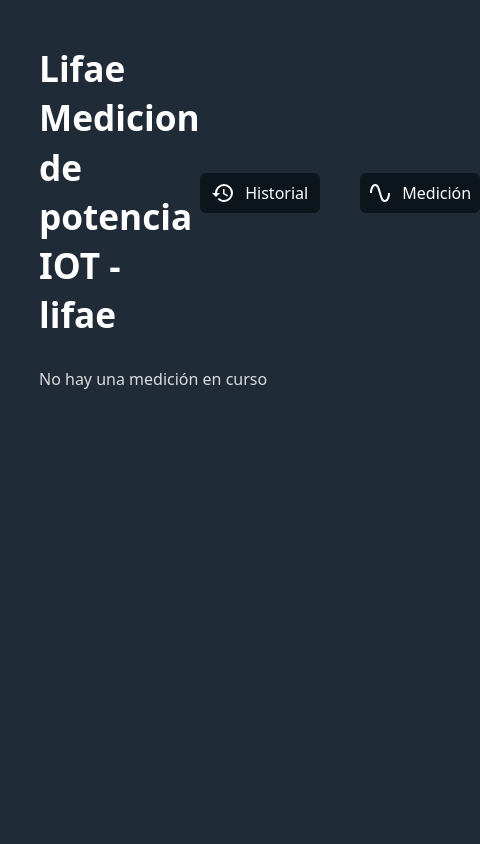
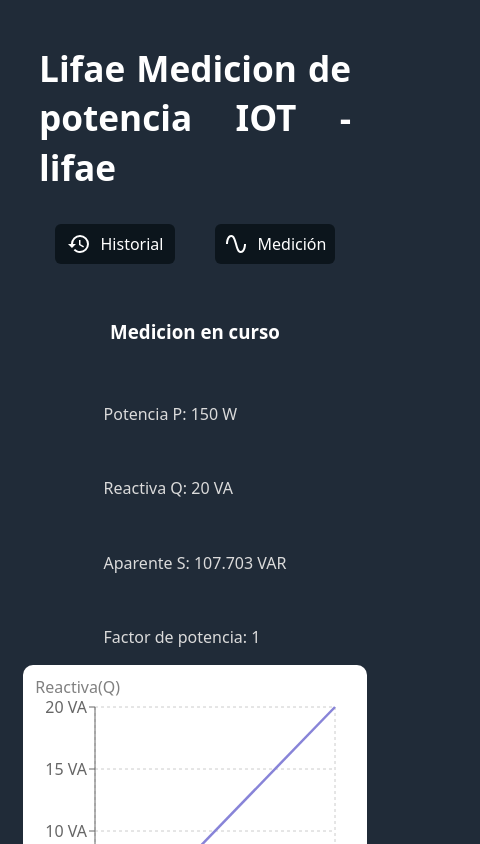
Before and after one commit to ManuelRoperoM/front-iot, a React (Vite) app: page / in a window 390 px wide. Shown: the top 844 px of the page, 480 px wide, since content can reach past the window. Built offline with nearby package versions, Linux system fonts and the light colour scheme; no server answers.

Commit message:
responsive views

```diff
--- a/src/App.jsx
+++ b/src/App.jsx
@@ -11,13 +11,13 @@
 
 const socket = io('http://192.168.1.15:8081')
 function App () {
-  const [data, setData] = useState(null)
-  // const [data, setData] = useState({
-  //   potenciaP: 150,
-  //   reactivaQ: 20,
-  //   aparenteS: 107.703,
-  //   factorPotencia: 1
-  // })
+  // const [data, setData] = useState(null)
+  const [data, setData] = useState({
+    potenciaP: 150,
+    reactivaQ: 20,
+    aparenteS: 107.703,
+    factorPotencia: 1
+  })
   const [timeoutId, setTimeoutId] = useState(null)
   const [meteringView, setMeteringView] = useState(true)
   const [location, setLocation] = useState({ latitude: null, longitude: null })
--- a/src/index.css
+++ b/src/index.css
@@ -77,6 +77,7 @@
     display: flex;
     align-items: center;
     justify-content: center;
+    max-height: fit-content;
     z-index: 1000; /* Asegúrate de que esté por encima de otros elementos */
   }
 
@@ -154,3 +155,55 @@
     width: 200px;
     height: 200px;
   }
+
+
+  /* Vista tablet */
+
+  @media only screen and (max-width: 720px) {
+    .header {
+      display: flex;
+      flex-direction: column;
+      align-items: center;
+      justify-content: center;
+      text-align: justify;
+      margin-bottom: 25px;
+    }
+    .data {
+      display: flex;
+      flex-direction: column;
+      align-items: center;
+      justify-content: center;
+    }
+    Table Button {
+      background-color: transparent;
+      outline: none;
+      padding: 0px;
+      margin-left: 20%;
+    }
+  }
+
+  /* vista celular */
+
+  @media only screen and (max-width: 627px) {
+    Table th{
+      font-size: 12px;
+    }
+    table td{
+      font-size: 11px;
+    }
+  }
+
+
+  /* celular peque */
+
+  @media only screen and (max-width: 493px) {
+    Table {
+      width: 100%;
+    }
+    Table th{
+      font-size: 9px;
+    }
+    table td{
+      font-size: 9px;
+    }
+  }
```
